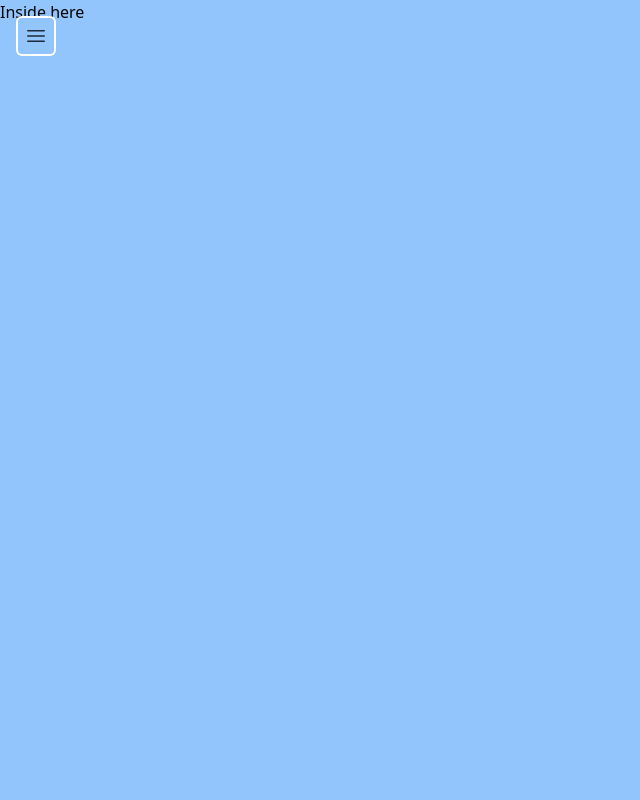
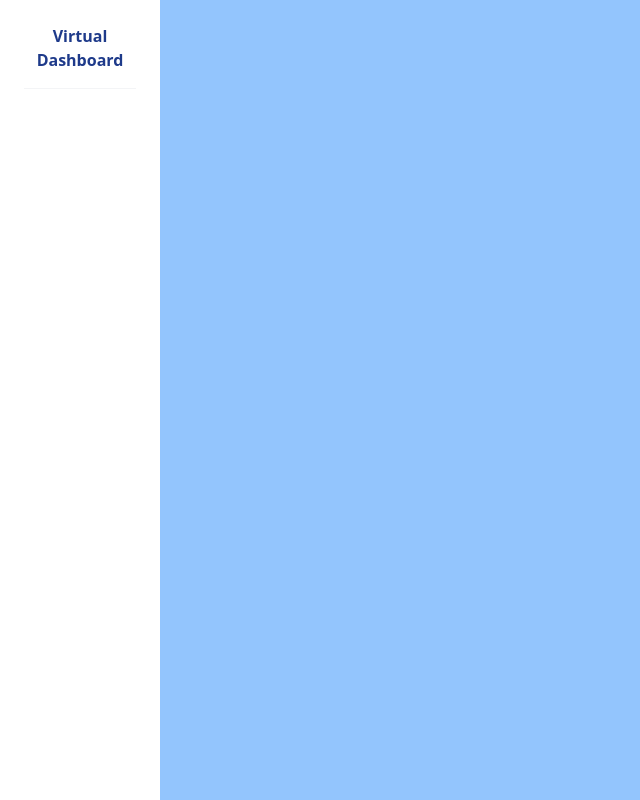
Before and after one commit to LeeChasel/Web-Develop-Practice, a Next.js app in the folder NextJS/nextjs/: page /homePage in a window 1280 px wide. Both pictures are taken after a click on the button 36 px from the left and 36 px from the top of the page. Shown: the whole page, without its empty margins (0-640 px from the left). Built offline with nearby package versions, Linux system fonts and the light colour scheme.

Commit message:
working on disclosure panel

```diff
--- a/NextJS/nextjs/components/sidebar.js
+++ b/NextJS/nextjs/components/sidebar.js
@@ -1,25 +1,23 @@
 // import React from 'react';
 import {Disclosure} from '@headlessui/react';
 import {Bars3Icon} from '@heroicons/react/24/outline'
+
 function Sidebar()
 {
+
     return (
         <Disclosure as="nav">
-          <Disclosure.Button className="absolute top-4 left-4 inline-flex items-center justify-center rounded-md p-2 text-gray-800 hover:bg-gray-900 hover:text-white focus:outline-none focus:ring-2 focus:ring-inset focus:ring-white">
-            <Bars3Icon className="h-6 w-6" />
+          <Disclosure.Button className="absolute top-4 left-4 inline-flex items-center justify-center rounded-md p-2 peer text-gray-800 hover:bg-gray-900 hover:text-white focus:outline-none focus:ring-2 focus:ring-inset focus:ring-white group">
+            <Bars3Icon className="h-6 w-6 block md-hidden" aria-hidden="true"/>
           </Disclosure.Button>
-          <Disclosure.Panel>
-            Inside here
+          <Disclosure.Panel className="p-6 w-1/2 h-screen bg-white z-20 fixed top-0 -left-96 lg:left-0 lg:w-40 peer-focus:left-0 peer:transition ease-out delay-150 duration-200">
+            <div className="flex flex-col justify-start item-center">
+            <h1 className="text-base text-center cursor-pointer font-bold text-blue-900 border-b border-gray-100 pb-4 w-full">
+              Virtual Dashboard
+            </h1>
+            </div>
           </Disclosure.Panel>
         </Disclosure>
-
-
-
-
-
-
-
-
 
 
     );
--- a/NextJS/nextjs/tailwind.config.js
+++ b/NextJS/nextjs/tailwind.config.js
@@ -1,6 +1,11 @@
 /** @type {import('tailwindcss').Config} */
 module.exports = {
-  content: [
+  mode: "jit",
+  // content: [
+  //   "./pages/**/*.{js,ts,jsx,tsx}",
+  //   "./components/**/*.{js,ts,jsx,tsx}",
+  // ],
+  purge: [
     "./pages/**/*.{js,ts,jsx,tsx}",
     "./components/**/*.{js,ts,jsx,tsx}",
   ],
```
